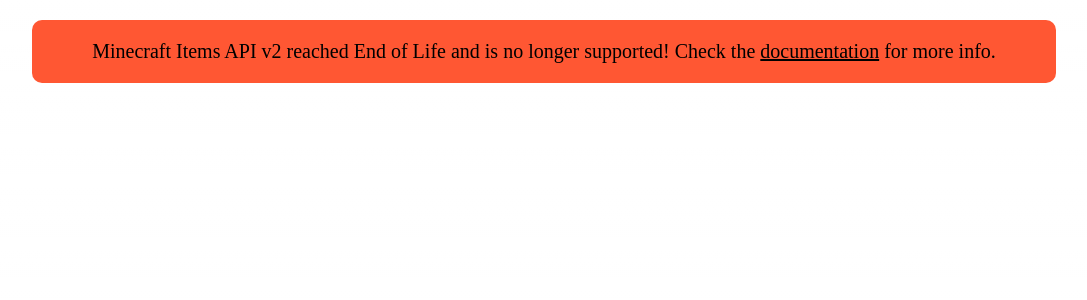
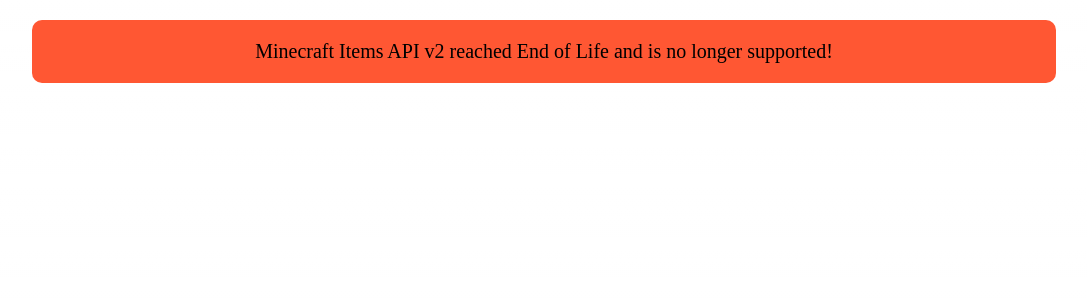
Before and after one commit to PetarMc1/Minecraft-Items-API-v2, a Next.js app: page /components/EOLannouncement in a window 1280 px wide. Shown: the top 300 px of the page, without its empty margins (96-1183 px from the left). Built offline with nearby package versions, Linux system fonts and the light colour scheme.

Commit message:
Update EOL message

```diff
--- a/src/pages/components/EOLannouncement.tsx
+++ b/src/pages/components/EOLannouncement.tsx
@@ -3,7 +3,7 @@
 const EOLannouncement = () => {
   return (
     <div className="announcement">
-      <p>Minecraft Items API v2 reached End of Life and is no longer supported! Check the <a href="https://docs.petarmc.com/" target="_blank" rel="noopener noreferrer">documentation</a> for more info.</p>
+      <p>Minecraft Items API v2 reached End of Life and is no longer supported!</p>
     </div>
   );
 };
```
Also changed, not shown: 1 other file (tests, documents, lock files or other folders).
